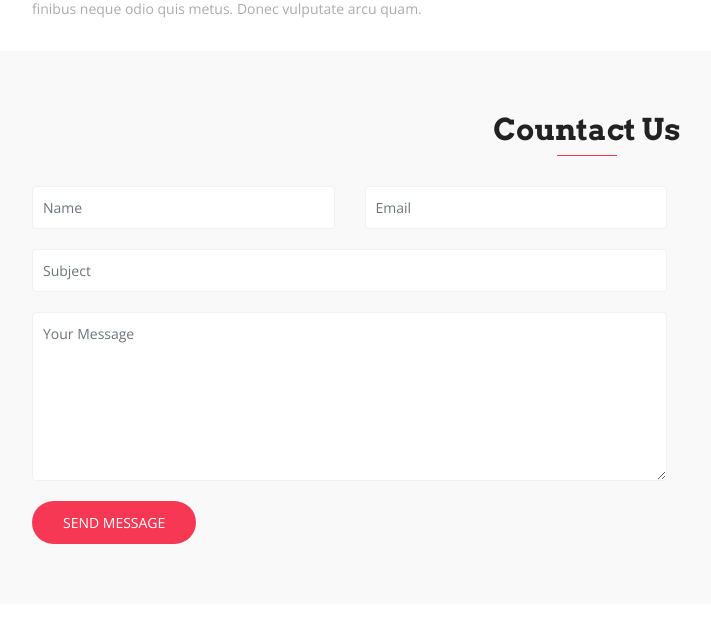
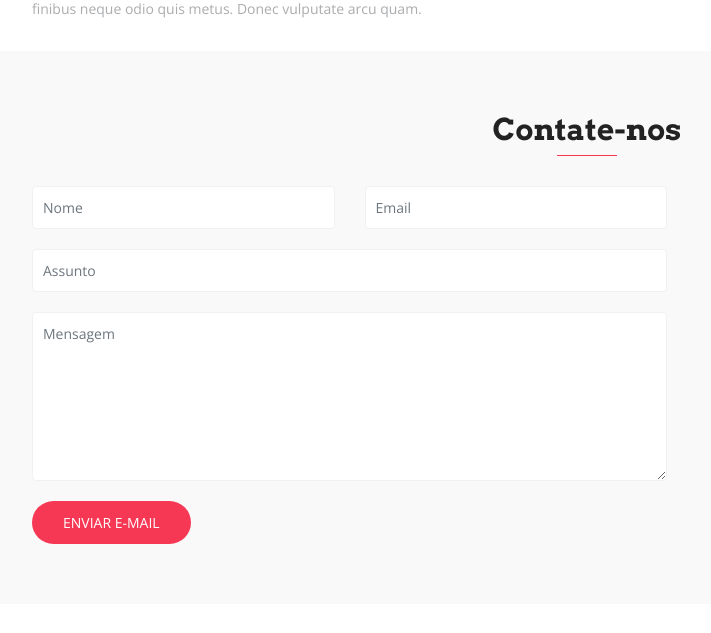
Before and after one commit to wesleygurgel/fusion, a Django app: page / in a window 1280 px wide. Shown: the part 3572-4205 px from the top of the page, without its empty margins (53-764 px from the left). Run offline with Django 3.2, Linux system fonts and the light colour scheme; data that the repository does not hold is empty; some libraries are stand-ins or nearby versions; some web fonts are replaced; grey boxes are pictures that could not be loaded.

Commit message:
(FEAT): Contato Form mandando E-mail (MailTrap)

```diff
--- /dev/null
+++ b/core/forms.py
@@ -0,0 +1,25 @@
+from django import forms
+from django.core.mail.message import EmailMessage
+
+class ContatoForm(forms.Form):
+    nome = forms.CharField(label='Nome', max_length=100)
+    email = forms.EmailField(label='Email', max_length=100)
+    assunto = forms.CharField(label='Assunto', max_length=100)
+    mensagem = forms.CharField(label='Mensagem', widget=forms.Textarea())
+
+    def send_mail(self):
+        nome = self.cleaned_data['nome']
+        email = self.cleaned_data['email']
+        assunto = self.cleaned_data['assunto']
+        mensagem = self.cleaned_data['mensagem']
+
+        conteudo = f'Nome: {nome}\nEmail: {email}\nAssunto: {assunto}\nMensagem: {mensagem}'
+
+        mail = EmailMessage(
+            subject=assunto,
+            body=conteudo,
+            from_email='wesleygurgel27@gmail.com',
+            to=['wesleygurgel27@gmail.com',],
+            headers={'Reply-to': email}
+        )
+        mail.send()
--- a/core/templates/base.html
+++ b/core/templates/base.html
@@ -33,7 +33,8 @@
         <div class="container">
             <!-- Brand and toggle get grouped for better mobile display -->
             <a href="{% url 'index' %}" class="navbar-brand"><img src="{% static 'img/logo.png' %}" alt=""></a>
-          <button class="navbar-toggler" type="button" data-toggle="collapse" data-target="#navbarCollapse" aria-controls="navbarCollapse" aria-expanded="false" aria-label="Toggle navigation">
+            <button class="navbar-toggler" type="button" data-toggle="collapse" data-target="#navbarCollapse"
+                    aria-controls="navbarCollapse" aria-expanded="false" aria-label="Toggle navigation">
                 <i class="lni-menu"></i>
             </button>
             <div class="collapse navbar-collapse" id="navbarCollapse">
--- a/core/templates/contato.html
+++ b/core/templates/contato.html
@@ -2,17 +2,18 @@
 <section id="contact" class="section-padding bg-gray">
     <div class="container">
         <div class="section-header text-center">
-            <h2 class="section-title wow fadeInDown" data-wow-delay="0.3s">Countact Us</h2>
+            <h2 class="section-title wow fadeInDown" data-wow-delay="0.3s">Contate-nos</h2>
             <div class="shape wow fadeInDown" data-wow-delay="0.3s"></div>
         </div>
         <div class="row contact-form-area wow fadeInUp" data-wow-delay="0.3s">
             <div class="col-lg-7 col-md-12 col-sm-12">
                 <div class="contact-block">
-                    <form id="contactForm">
+                    <form id="contato" method="post" action="{% url 'index' %}">
+                        {% csrf_token %}
                         <div class="row">
                             <div class="col-md-6">
                                 <div class="form-group">
-                                    <input type="text" class="form-control" id="name" name="name" placeholder="Name"
+                                    <input type="text" class="form-control" id="nome" name="nome" placeholder="Nome"
                                            required data-error="Please enter your name">
                                     <div class="help-block with-errors"></div>
                                 </div>
@@ -26,19 +27,19 @@
                             </div>
                             <div class="col-md-12">
                                 <div class="form-group">
-                                    <input type="text" placeholder="Subject" id="msg_subject" class="form-control"
+                                    <input type="text" placeholder="Assunto" id="assunto" name="assunto" class="form-control"
                                            required data-error="Please enter your subject">
                                     <div class="help-block with-errors"></div>
                                 </div>
                             </div>
                             <div class="col-md-12">
                                 <div class="form-group">
-                                    <textarea class="form-control" id="message" placeholder="Your Message" rows="7"
+                                    <textarea class="form-control" id="mensagem" placeholder="Mensagem" name="mensagem" rows="7"
                                               data-error="Write your message" required></textarea>
                                     <div class="help-block with-errors"></div>
                                 </div>
                                 <div class="submit-button text-left">
-                                    <button class="btn btn-common" id="form-submit" type="submit">Send Message</button>
+                                    <button class="btn btn-common" id="form-submit" type="submit">Enviar e-mail</button>
                                     <div id="msgSubmit" class="h3 text-center hidden"></div>
                                     <div class="clearfix"></div>
                                 </div>
--- a/core/templates/hero.html
+++ b/core/templates/hero.html
@@ -1,4 +1,5 @@
 {% load static %}
+
 <!-- Hero Area Start -->
 <div id="hero-area" class="hero-area-bg">
     <div class="container">
@@ -25,5 +26,16 @@
 </div>
 <!-- Hero Area End -->
 
+<div class="container">
+    {% if messages %}
+    {% for m in messages %}
+    <div class="alert alert-{{ m.tags }}">
+        <button type="button" class="close" data-dismiss="alert"></button>
+        <strong>{{ m }}</strong>
+    </div>
+    {% endfor %}
+    {% endif %}
+</div>
+
 </header>
 <!-- Header Area wrapper End -->
--- a/core/views.py
+++ b/core/views.py
@@ -1,9 +1,14 @@
-from django.views.generic import TemplateView
+from django.views.generic import TemplateView, FormView
 from .models import Servico, Funcionario, Features
+from .forms import ContatoForm
+from django.urls import reverse_lazy
+from django.contrib import messages
 
 
-class IndexView(TemplateView):
+class IndexView(FormView):
     template_name = 'index.html'
+    form_class = ContatoForm
+    success_url = reverse_lazy('index')
 
     def get_context_data(self, **kwargs):
         context = super(IndexView, self).get_context_data(**kwargs)
@@ -11,3 +16,12 @@ class IndexView(TemplateView):
         context['funcionario'] = Funcionario.objects.order_by('?').all()
         context['features'] = Features.objects.order_by('?').all()
         return context
+
+    def form_valid(self, form, *args, **kwargs):
+        form.send_mail()
+        messages.success(self.request, 'Email Enviado com Sucesso!!')
+        return super(IndexView, self).form_valid(form, *args, **kwargs)
+
+    def form_invalid(self, form, *args, **kwargs):
+        messages.error(self.request, 'Erro ao enviar o e-mail')
+        return super(IndexView, self).form_invalid(form, *args, **kwargs)
```
Also changed, not shown: fusion/settings.py (+9 -0 lines). Lines whose indentation alone changed are shown as unchanged.
